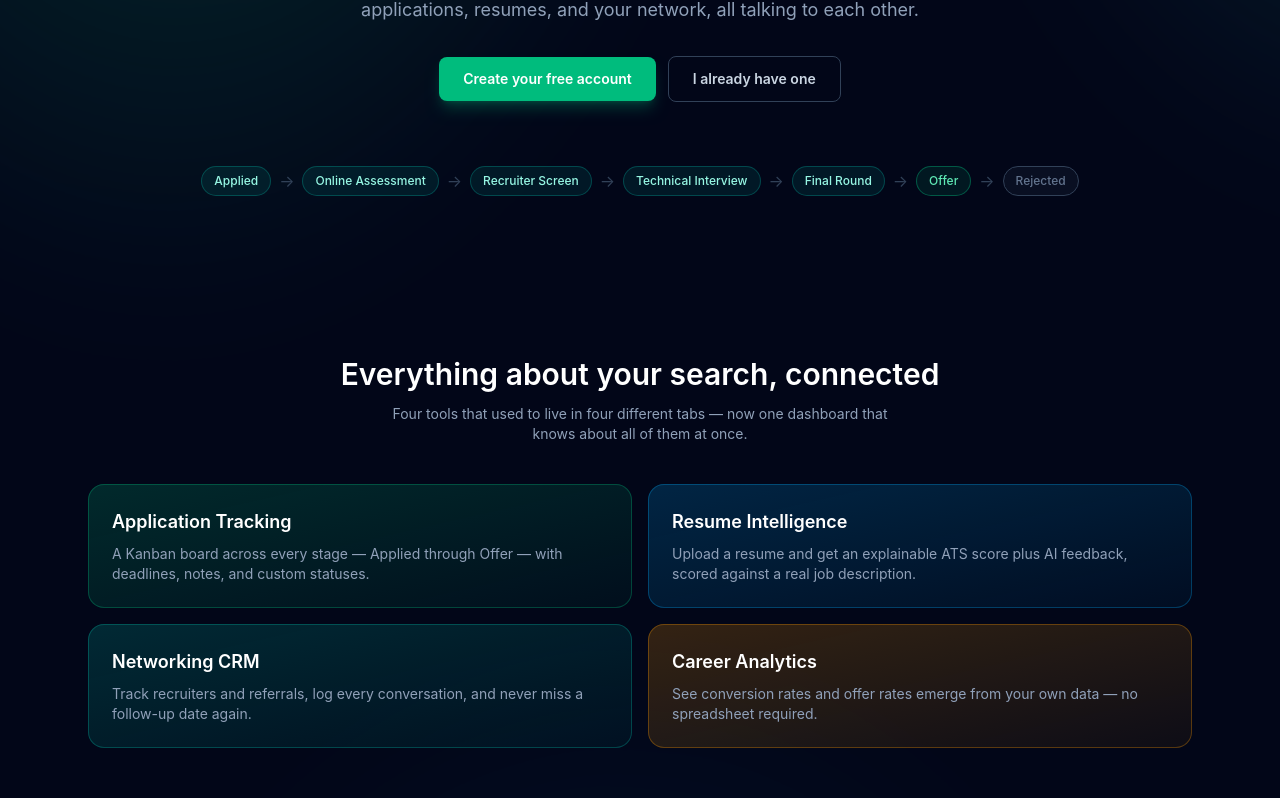
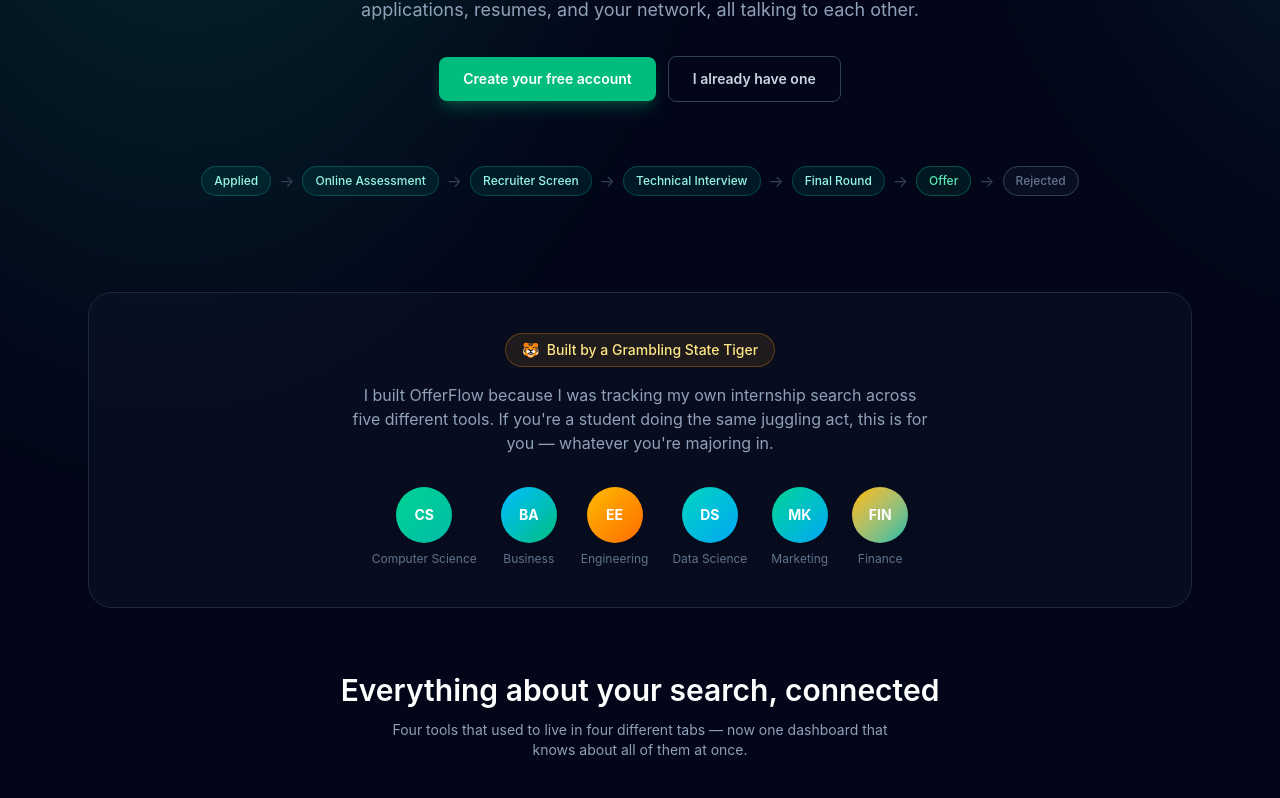
Before and after one commit to Lleyton20/OfferFlow, a React (Vite) app in the folder frontend/: page / in a window 1280 px wide. Shown: the part 430-1228 px from the top of the page. Built offline with nearby package versions, Linux system fonts and the light colour scheme; no server answers.

Commit message:
Add a personal touch to the landing page: tiger badge, avatar strip, more hover animation

```diff
--- a/frontend/src/pages/LandingPage.tsx
+++ b/frontend/src/pages/LandingPage.tsx
@@ -33,6 +33,15 @@
   { title: 'Log every application', body: 'Company, role, deadline, status — captured in seconds.' },
   { title: 'Keep your network warm', body: 'Recruiters and referrals with follow-up reminders that fire on time.' },
   { title: 'Sharpen your resume', body: 'ATS scoring and AI feedback for every version, against every JD.' },
+]
+
+const STUDENT_AVATARS = [
+  { initials: 'CS', gradient: 'from-emerald-400 to-teal-500', label: 'Computer Science' },
+  { initials: 'BA', gradient: 'from-sky-400 to-emerald-500', label: 'Business' },
+  { initials: 'EE', gradient: 'from-amber-400 to-orange-500', label: 'Engineering' },
+  { initials: 'DS', gradient: 'from-teal-400 to-sky-500', label: 'Data Science' },
+  { initials: 'MK', gradient: 'from-emerald-400 to-sky-500', label: 'Marketing' },
+  { initials: 'FIN', gradient: 'from-amber-400 to-teal-500', label: 'Finance' },
 ]
 
 export function LandingPage() {
@@ -143,6 +152,63 @@
           </motion.div>
         </section>
 
+        <motion.section
+          initial={{ opacity: 0, y: 16 }}
+          whileInView={{ opacity: 1, y: 0 }}
+          viewport={{ once: true, margin: '-60px' }}
+          transition={{ duration: 0.4 }}
+          className="rounded-3xl border border-slate-800 bg-slate-900/40 px-6 py-10 sm:px-10"
+        >
+          <div className="flex flex-col items-center gap-4 text-center">
+            <motion.div
+              className="inline-flex items-center gap-2 rounded-full border border-amber-500/30 bg-amber-500/10 px-4 py-1.5 text-sm font-medium text-amber-200"
+              whileHover={{ scale: 1.04 }}
+            >
+              <motion.span
+                animate={{ rotate: [0, -12, 12, -8, 0] }}
+                transition={{ duration: 2, repeat: Infinity, repeatDelay: 3, ease: 'easeInOut' }}
+                className="inline-block"
+              >
+                🐯
+              </motion.span>
+              Built by a Grambling State Tiger
+            </motion.div>
+            <p className="max-w-xl text-sm text-slate-400 sm:text-base">
+              I built OfferFlow because I was tracking my own internship search across five
+              different tools. If you're a student doing the same juggling act, this is for you —
+              whatever you're majoring in.
+            </p>
+          </div>
+
+          <div className="mt-8 flex flex-wrap items-center justify-center gap-6">
+            {STUDENT_AVATARS.map((avatar, i) => (
+              <motion.div
+                key={avatar.initials}
+                initial={{ opacity: 0, y: 12, scale: 0.9 }}
+                whileInView={{ opacity: 1, y: 0, scale: 1 }}
+                viewport={{ once: true, margin: '-40px' }}
+                transition={{ duration: 0.35, delay: i * 0.06 }}
+                className="flex flex-col items-center gap-2"
+              >
+                <motion.div
+                  animate={{ y: [0, -5, 0] }}
+                  transition={{
+                    duration: 3 + (i % 3) * 0.4,
+                    repeat: Infinity,
+                    ease: 'easeInOut',
+                    delay: i * 0.2,
+                  }}
+                  whileHover={{ scale: 1.1 }}
+                  className={`flex h-14 w-14 items-center justify-center rounded-full bg-gradient-to-br text-sm font-bold text-white shadow-lg ${avatar.gradient}`}
+                >
+                  {avatar.initials}
+                </motion.div>
+                <span className="text-xs text-slate-500">{avatar.label}</span>
+              </motion.div>
+            ))}
+          </div>
+        </motion.section>
+
         <section className="py-12 sm:py-16">
           <motion.h2
             initial={{ opacity: 0, y: 10 }}
@@ -166,7 +232,8 @@
                 whileInView={{ opacity: 1, y: 0 }}
                 viewport={{ once: true, margin: '-60px' }}
                 transition={{ duration: 0.4, delay: i * 0.08 }}
-                className={`rounded-2xl bg-gradient-to-br p-6 ring-1 ring-inset ${feature.accent}`}
+                whileHover={{ y: -4, scale: 1.02 }}
+                className={`rounded-2xl bg-gradient-to-br p-6 ring-1 ring-inset transition-shadow hover:shadow-xl hover:shadow-black/20 ${feature.accent}`}
               >
                 <h3 className="text-lg font-semibold text-white">{feature.title}</h3>
                 <p className="mt-2 text-sm text-slate-400">{feature.description}</p>
@@ -184,7 +251,8 @@
                 whileInView={{ opacity: 1, y: 0 }}
                 viewport={{ once: true, margin: '-60px' }}
                 transition={{ duration: 0.4, delay: i * 0.1 }}
-                className="rounded-2xl border border-slate-800 bg-slate-900/50 p-6"
+                whileHover={{ y: -4, borderColor: 'rgba(52, 211, 153, 0.4)' }}
+                className="rounded-2xl border border-slate-800 bg-slate-900/50 p-6 transition-shadow hover:shadow-xl hover:shadow-black/20"
               >
                 <span className="text-sm font-semibold text-emerald-400">0{i + 1}</span>
                 <h3 className="mt-2 text-base font-semibold text-white">{step.title}</h3>
```
